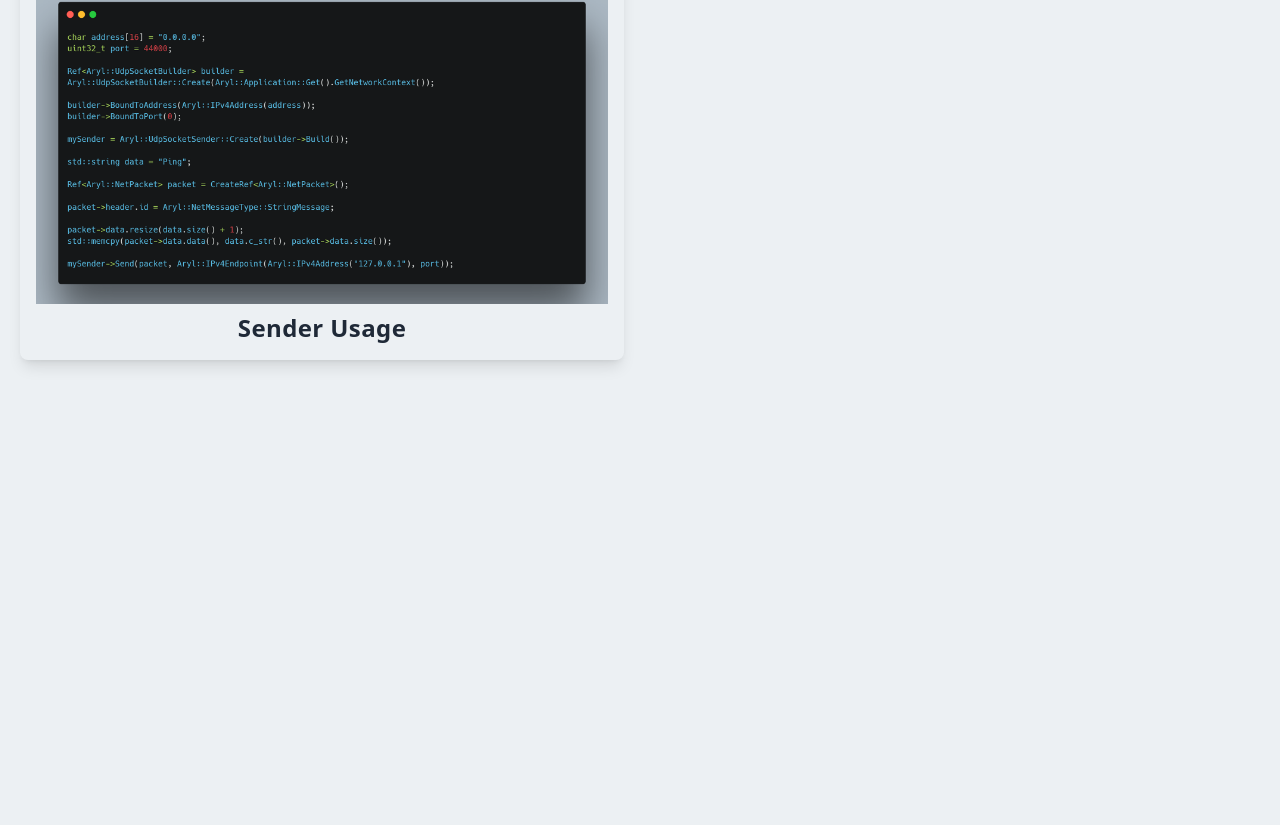
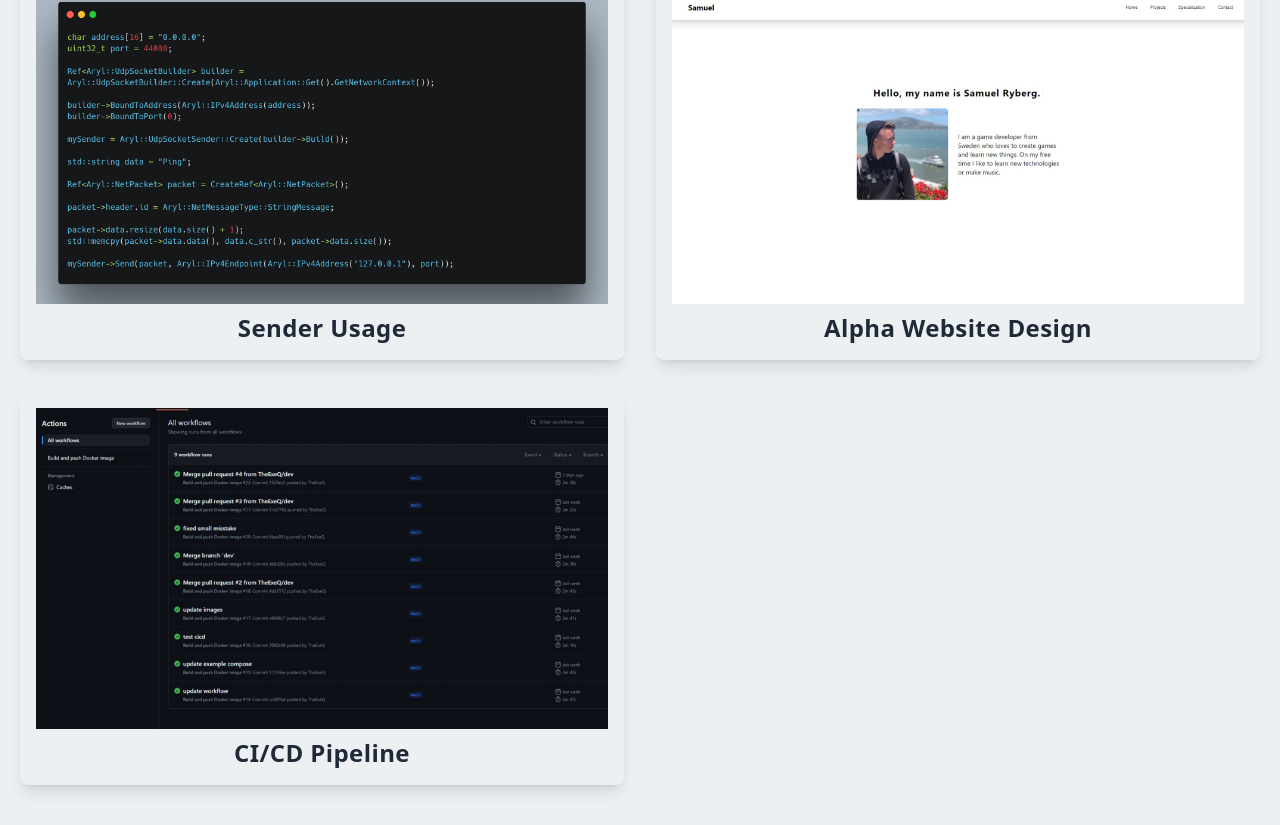
Before and after one commit to TheExeQ/Portfolio, a Next.js app: page /specialization in a window 1280 px wide. Shown: the part 2594-3419 px from the top of the page. Before the commit the page ends 2994 px from the top, so only its background shows below. Built offline with nearby package versions, Linux system fonts and the light colour scheme.

Commit message:
added more images to specialization pages

```diff
--- a/app/specialization/page.tsx
+++ b/app/specialization/page.tsx
@@ -68,6 +68,16 @@ const projectProp: ProjectProps = {
             title: "Sender Usage",
             video: "",
             poster: "/assets/specialization/3.png"
+        },
+        {
+            title: "Alpha Website Design",
+            video: "",
+            poster: "/assets/specialization/4.png"
+        },
+        {
+            title: "CI/CD Pipeline",
+            video: "",
+            poster: "/assets/specialization/5.png"
         }
     ]
 }
```
Also changed, not shown: public/assets/specialization/4.png (added), public/assets/specialization/5.png (added).
